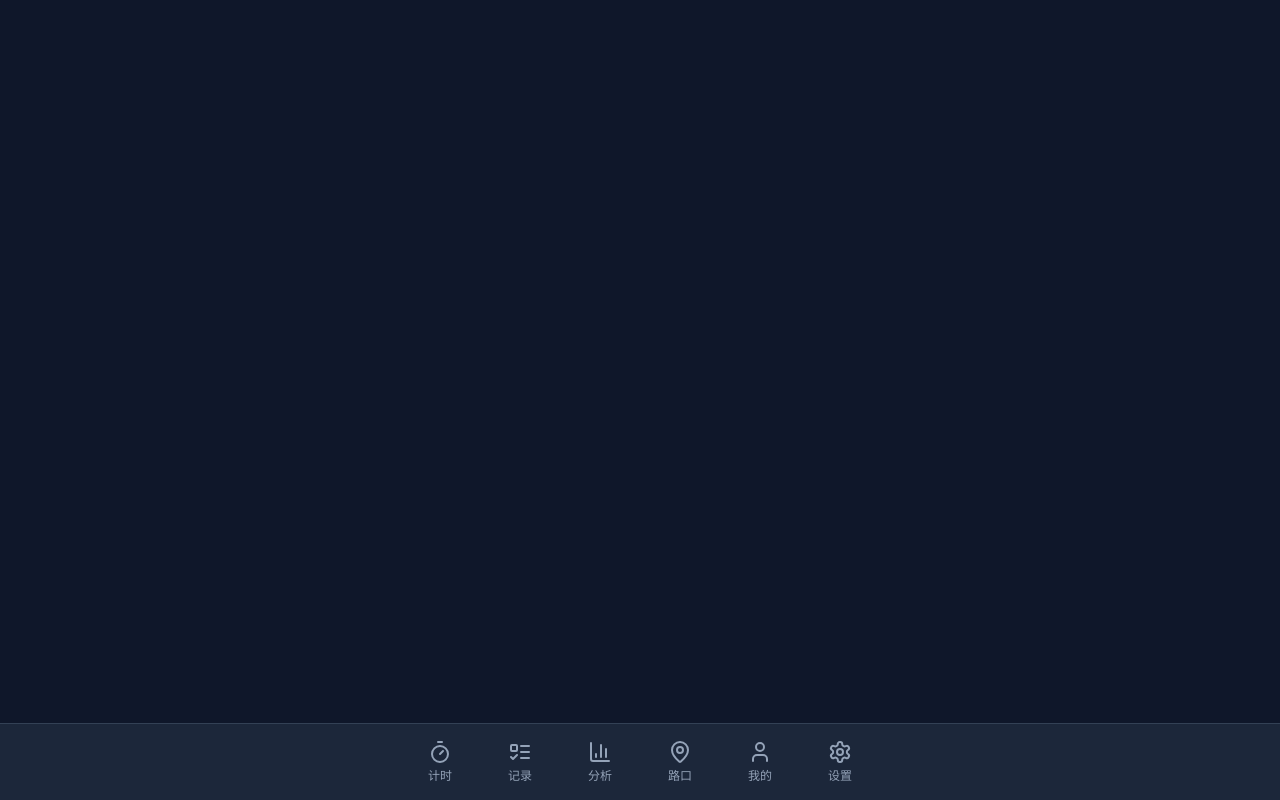
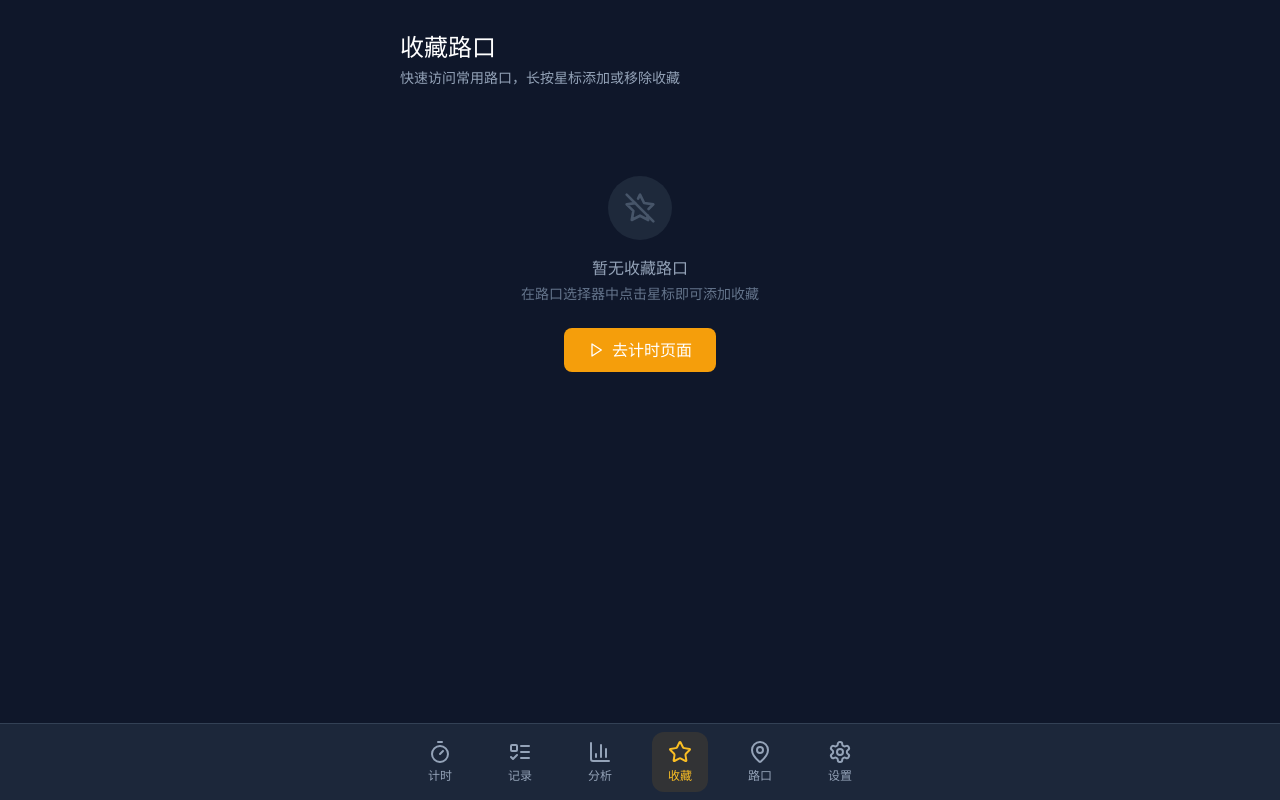
Before and after one commit to DDD520-DEL/ljy-29, a React (Vite) app: page /favorites in a window 1280 px wide. Before the commit this address had no page. Built offline with nearby package versions, Linux system fonts and the light colour scheme.

Commit message:
.4016937876353100:6788e8fedc4336946761b7662ea30753_6a382771d38624db40fd8b9e.6a382785d38624db40fd8baf.6a382784b666e1293ca1bd80:Trae CN.T(2026/6/22 02:03:49)

```diff
--- a/src/App.tsx
+++ b/src/App.tsx
@@ -8,6 +8,7 @@ import ComparisonPage from "@/pages/ComparisonPage";
 import IntersectionsPage from "@/pages/IntersectionsPage";
 import ProfilePage from "@/pages/ProfilePage";
 import SettingsPage from "@/pages/SettingsPage";
+import FavoritesPage from "@/pages/FavoritesPage";
 import { BottomNavigation } from "@/components/BottomNavigation";
 import { useDataStore } from "@/store/useDataStore";
 import { useNotification } from "@/hooks/useNotification";
@@ -33,6 +34,7 @@ function AppContent() {
         <Route path="/analysis" element={<AnalysisPage />} />
         <Route path="/comparison" element={<ComparisonPage />} />
         <Route path="/intersections" element={<IntersectionsPage />} />
+        <Route path="/favorites" element={<FavoritesPage />} />
         <Route path="/profile" element={<ProfilePage />} />
         <Route path="/settings" element={<SettingsPage />} />
       </Routes>
--- a/src/components/BottomNavigation.tsx
+++ b/src/components/BottomNavigation.tsx
@@ -1,13 +1,13 @@
 import { NavLink } from 'react-router-dom';
-import { Timer, ListTodo, BarChart3, MapPin, User, Settings } from 'lucide-react';
+import { Timer, ListTodo, BarChart3, MapPin, Star, Settings } from 'lucide-react';
 
 export function BottomNavigation() {
   const navItems = [
     { to: '/', label: '计时', icon: Timer },
     { to: '/records', label: '记录', icon: ListTodo },
     { to: '/analysis', label: '分析', icon: BarChart3 },
+    { to: '/favorites', label: '收藏', icon: Star },
     { to: '/intersections', label: '路口', icon: MapPin },
-    { to: '/profile', label: '我的', icon: User },
     { to: '/settings', label: '设置', icon: Settings },
   ];
 
--- a/src/components/IntersectionSelector.tsx
+++ b/src/components/IntersectionSelector.tsx
@@ -1,5 +1,5 @@
 import { useState, useRef, useEffect } from 'react';
-import { ChevronDown, Search, Plus, MapPin, Folder, X, GitCompare } from 'lucide-react';
+import { ChevronDown, Search, Plus, MapPin, Folder, X, GitCompare, Star } from 'lucide-react';
 import { useDataStore } from '@/store/useDataStore';
 import { useNavigate } from 'react-router-dom';
 
@@ -8,7 +8,7 @@ interface IntersectionSelectorProps {
 }
 
 export function IntersectionSelector({ disabled = false }: IntersectionSelectorProps) {
-  const { intersections, groups, selectedIntersectionId, setSelectedIntersection } = useDataStore();
+  const { intersections, groups, selectedIntersectionId, setSelectedIntersection, favoriteIds, toggleFavorite } = useDataStore();
   const [isOpen, setIsOpen] = useState(false);
   const [searchQuery, setSearchQuery] = useState('');
   const [selectedGroupId, setSelectedGroupId] = useState<string | null>(null);
@@ -28,6 +28,10 @@ export function IntersectionSelector({ disabled = false }: IntersectionSelectorP
     }
 
     return matchesSearch;
+  }).sort((a, b) => {
+    const aFav = favoriteIds.includes(a.id) ? 0 : 1;
+    const bFav = favoriteIds.includes(b.id) ? 0 : 1;
+    return aFav - bFav;
   });
 
   useEffect(() => {
@@ -133,6 +137,7 @@ export function IntersectionSelector({ disabled = false }: IntersectionSelectorP
             {filteredIntersections.length > 0 ? (
               filteredIntersections.map((intersection) => {
                 const intersectionGroups = groups.filter(g => g.intersectionIds.includes(intersection.id));
+                const isFav = favoriteIds.includes(intersection.id);
                 return (
                   <div
                     key={intersection.id}
@@ -145,7 +150,10 @@ export function IntersectionSelector({ disabled = false }: IntersectionSelectorP
                       onClick={() => handleSelect(intersection.id)}
                       className="flex-1 px-4 py-3 text-left min-w-0"
                     >
-                      <div className="font-medium text-white truncate">{intersection.name}</div>
+                      <div className="font-medium text-white truncate flex items-center gap-1.5">
+                        {isFav && <Star className="w-3 h-3 text-amber-400 fill-current flex-shrink-0" />}
+                        {intersection.name}
+                      </div>
                       <div className="text-xs text-slate-400 truncate">{intersection.area}</div>
                       {intersectionGroups.length > 0 && (
                         <div className="flex flex-wrap gap-1 mt-1.5">
@@ -160,6 +168,21 @@ export function IntersectionSelector({ disabled = false }: IntersectionSelectorP
                           ))}
                         </div>
                       )}
+                    </button>
+                    <button
+                      type="button"
+                      onClick={(e) => {
+                        e.stopPropagation();
+                        toggleFavorite(intersection.id);
+                      }}
+                      className={`px-2 py-3 mr-1 rounded-lg transition-colors flex items-center ${
+                        isFav
+                          ? 'text-amber-400 hover:text-amber-300 hover:bg-amber-500/10'
+                          : 'text-slate-500 hover:text-amber-400 hover:bg-amber-500/10'
+                      }`}
+                      title={isFav ? '取消收藏' : '添加收藏'}
+                    >
+                      <Star className={`w-4 h-4 ${isFav ? 'fill-current' : ''}`} />
                     </button>
                     <button
                       type="button"
--- /dev/null
+++ b/src/pages/FavoritesPage.tsx
@@ -0,0 +1,157 @@
+import { useMemo } from 'react';
+import { Star, MapPin, Clock, Play, StarOff } from 'lucide-react';
+import { useDataStore } from '@/store/useDataStore';
+import { useNavigate } from 'react-router-dom';
+import { GRADE_LABELS, GRADE_COLORS } from '@/types';
+import { calculateAllTimingScores } from '@/utils/timingScore';
+
+export default function FavoritesPage() {
+  const { intersections, favoriteIds, records, toggleFavorite, setSelectedIntersection, setSelectedDirection } = useDataStore();
+  const navigate = useNavigate();
+
+  const favoriteIntersections = useMemo(() => {
+    return favoriteIds
+      .map(id => intersections.find(i => i.id === id))
+      .filter((i): i is NonNullable<typeof i> => i !== undefined);
+  }, [favoriteIds, intersections]);
+
+  const timingScores = useMemo(() => {
+    return calculateAllTimingScores(intersections, records);
+  }, [intersections, records]);
+
+  const handleGoToTimer = (intersectionId: string) => {
+    setSelectedIntersection(intersectionId);
+    setSelectedDirection('east');
+    navigate('/');
+  };
+
+  const getRecordCount = (intersectionId: string) => {
+    return records.filter(r => r.intersectionId === intersectionId).length;
+  };
+
+  return (
+    <div className="min-h-screen pb-24">
+      <div className="max-w-lg mx-auto px-4 py-8">
+        <div className="mb-6">
+          <h1 className="text-2xl font-bold text-white mb-1">收藏路口</h1>
+          <p className="text-slate-400 text-sm">快速访问常用路口，长按星标添加或移除收藏</p>
+        </div>
+
+        {favoriteIntersections.length > 0 ? (
+          <div className="space-y-3">
+            {favoriteIntersections.map((intersection) => {
+              const score = timingScores.get(intersection.id);
+              const recordCount = getRecordCount(intersection.id);
+              return (
+                <div
+                  key={intersection.id}
+                  className="bg-slate-800/50 rounded-xl border border-slate-700/50 hover:border-slate-600 transition-all overflow-hidden"
+                >
+                  <div className="p-4">
+                    <div className="flex items-start gap-3">
+                      <div className="w-10 h-10 rounded-lg bg-amber-500/20 flex items-center justify-center flex-shrink-0">
+                        <MapPin className="w-5 h-5 text-amber-400" />
+                      </div>
+                      <div className="flex-1 min-w-0">
+                        <div className="font-medium text-white">{intersection.name}</div>
+                        <div className="text-sm text-slate-400">{intersection.area}</div>
+                        {intersection.note && (
+                          <div className="text-xs text-slate-500 mt-1">{intersection.note}</div>
+                        )}
+                        <div className="flex items-center gap-3 mt-2">
+                          <span className="text-xs text-slate-500">
+                            {recordCount} 条记录
+                          </span>
+                          {intersection.reasonableWaitTime !== undefined && intersection.reasonableWaitTime > 0 && (
+                            <span className="text-xs text-amber-400 flex items-center gap-1">
+                              <Clock className="w-3 h-3" />
+                              合理等待 {intersection.reasonableWaitTime} 秒
+                            </span>
+                          )}
+                          {score && (
+                            <span
+                              className="text-xs font-medium"
+                              style={{ color: GRADE_COLORS[score.grade] }}
+                            >
+                              {GRADE_LABELS[score.grade]}
+                            </span>
+                          )}
+                        </div>
+                      </div>
+                      <div className="flex items-center gap-1">
+                        <button
+                          type="button"
+                          onClick={() => handleGoToTimer(intersection.id)}
+                          className="p-2 text-slate-400 hover:text-green-400 hover:bg-green-500/10 rounded-lg transition-colors"
+                          title="去计时"
+                        >
+                          <Play className="w-4 h-4" />
+                        </button>
+                        <button
+                          type="button"
+                          onClick={() => toggleFavorite(intersection.id)}
+                          className="p-2 text-amber-400 hover:text-amber-300 hover:bg-amber-500/10 rounded-lg transition-colors"
+                          title="取消收藏"
+                        >
+                          <Star className="w-4 h-4 fill-current" />
+                        </button>
+                      </div>
+                    </div>
+                  </div>
+                </div>
+              );
+            })}
+          </div>
+        ) : (
+          <div className="text-center py-16">
+            <div className="w-16 h-16 mx-auto mb-4 rounded-full bg-slate-800 flex items-center justify-center">
+              <StarOff className="w-8 h-8 text-slate-600" />
+            </div>
+            <p className="text-slate-400 mb-1">暂无收藏路口</p>
+            <p className="text-slate-500 text-sm mb-6">在路口选择器中点击星标即可添加收藏</p>
+            <button
+              type="button"
+              onClick={() => navigate('/')}
+              className="px-6 py-2.5 bg-amber-500 text-white rounded-lg hover:bg-amber-600 transition-colors font-medium inline-flex items-center gap-2"
+            >
+              <Play className="w-4 h-4" />
+              去计时页面
+            </button>
+          </div>
+        )}
+
+        {favoriteIntersections.length > 0 && (
+          <div className="mt-6">
+            <h2 className="text-sm font-medium text-slate-400 mb-3">未收藏的路口</h2>
+            <div className="space-y-2">
+              {intersections
+                .filter(i => !favoriteIds.includes(i.id))
+                .map((intersection) => (
+                  <div
+                    key={intersection.id}
+                    className="bg-slate-800/30 rounded-lg border border-slate-700/30 hover:border-slate-600 transition-all p-3 flex items-center gap-3"
+                  >
+                    <div className="w-8 h-8 rounded-lg bg-slate-700/50 flex items-center justify-center flex-shrink-0">
+                      <MapPin className="w-4 h-4 text-slate-500" />
+                    </div>
+                    <div className="flex-1 min-w-0">
+                      <div className="text-sm text-slate-300 truncate">{intersection.name}</div>
+                      <div className="text-xs text-slate-500 truncate">{intersection.area}</div>
+                    </div>
+                    <button
+                      type="button"
+                      onClick={() => toggleFavorite(intersection.id)}
+                      className="p-1.5 text-slate-500 hover:text-amber-400 hover:bg-amber-500/10 rounded-lg transition-colors"
+                      title="添加收藏"
+                    >
+                      <Star className="w-4 h-4" />
+                    </button>
+                  </div>
+                ))}
+            </div>
+          </div>
+        )}
+      </div>
+    </div>
+  );
+}
--- a/src/store/useDataStore.ts
+++ b/src/store/useDataStore.ts
@@ -28,11 +28,14 @@ interface DataState {
   pendingRecord: Omit<WaitRecord, 'id' | 'note' | 'tag'> | null;
   reminders: DailyReminder[];
   checkInRecords: CheckInRecord[];
+  favoriteIds: string[];
   settings: Settings;
 
   initData: () => void;
   setSelectedIntersection: (id: string | null) => void;
   setSelectedDirection: (direction: Direction | null) => void;
+  toggleFavorite: (intersectionId: string) => void;
+  isFavorite: (intersectionId: string) => boolean;
 
   startTimer: () => void;
   stopTimer: () => void;
@@ -79,6 +82,7 @@ const STORAGE_KEY_GROUPS = 'traffic_light_groups';
 const STORAGE_KEY_REMINDERS = 'traffic_light_reminders';
 const STORAGE_KEY_CHECKINS = 'traffic_light_checkins';
 const STORAGE_KEY_SETTINGS = 'traffic_light_settings';
+const STORAGE_KEY_FAVORITES = 'traffic_light_favorites';
 
 const defaultSettings: Settings = {
   autoResetTimer: false,
@@ -156,6 +160,7 @@ export const useDataStore = create<DataState>((set, get) => ({
   pendingRecord: null,
   reminders: [],
   checkInRecords: [],
+  favoriteIds: [],
   settings: defaultSettings,
 
   initData: () => {
@@ -165,6 +170,7 @@ export const useDataStore = create<DataState>((set, get) => ({
     const storedReminders = loadFromStorage<DailyReminder[]>(STORAGE_KEY_REMINDERS, []);
     const storedCheckIns = loadFromStorage<CheckInRecord[]>(STORAGE_KEY_CHECKINS, []);
     const storedSettings = loadFromStorage<Settings>(STORAGE_KEY_SETTINGS, defaultSettings);
+    const storedFavorites = loadFromStorage<string[]>(STORAGE_KEY_FAVORITES, []);
 
     const intersections = storedIntersections.length > 0 ? storedIntersections : mockIntersections;
     const records = storedRecords.length > 0 ? storedRecords : mockRecords;
@@ -195,6 +201,7 @@ export const useDataStore = create<DataState>((set, get) => ({
       groups,
       reminders,
       checkInRecords: storedCheckIns,
+      favoriteIds: storedFavorites,
       settings,
       selectedIntersectionId: intersections.length > 0 ? intersections[0].id : null,
       selectedDirection: 'east',
@@ -207,6 +214,19 @@ export const useDataStore = create<DataState>((set, get) => ({
 
   setSelectedIntersection: (id) => set({ selectedIntersectionId: id }),
   setSelectedDirection: (direction) => set({ selectedDirection: direction }),
+
+  toggleFavorite: (intersectionId) => {
+    const { favoriteIds } = get();
+    const newFavoriteIds = favoriteIds.includes(intersectionId)
+      ? favoriteIds.filter(id => id !== intersectionId)
+      : [...favoriteIds, intersectionId];
+    set({ favoriteIds: newFavoriteIds });
+    saveToStorage(STORAGE_KEY_FAVORITES, newFavoriteIds);
+  },
+
+  isFavorite: (intersectionId) => {
+    return get().favoriteIds.includes(intersectionId);
+  },
 
   startTimer: () => {
     const { selectedIntersectionId, selectedDirection } = get();
@@ -399,6 +419,10 @@ export const useDataStore = create<DataState>((set, get) => ({
     if (state.selectedIntersectionId === id) {
       set({ selectedIntersectionId: intersections.length > 0 ? intersections[0].id : null });
     }
+
+    const favoriteIds = get().favoriteIds.filter(fid => fid !== id);
+    set({ favoriteIds });
+    saveToStorage(STORAGE_KEY_FAVORITES, favoriteIds);
 
     const groups = get().groups.map(g => ({
       ...g,
@@ -598,6 +622,7 @@ export const useDataStore = create<DataState>((set, get) => ({
       intersections: [],
       groups: [],
       reminders: [],
+      favoriteIds: [],
       settings: defaultSettings,
       timerStatus: 'idle',
       elapsedSeconds: 0,
@@ -614,6 +639,7 @@ export const useDataStore = create<DataState>((set, get) => ({
     saveToStorage(STORAGE_KEY_INTERSECTIONS, []);
     saveToStorage(STORAGE_KEY_GROUPS, []);
     saveToStorage(STORAGE_KEY_REMINDERS, []);
+    saveToStorage(STORAGE_KEY_FAVORITES, []);
     saveToStorage(STORAGE_KEY_SETTINGS, defaultSettings);
   },
 }));
```
